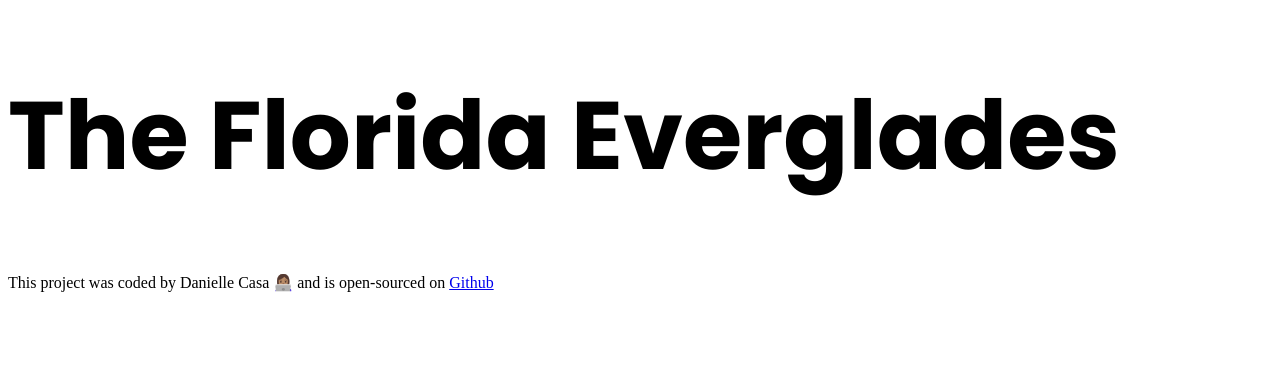
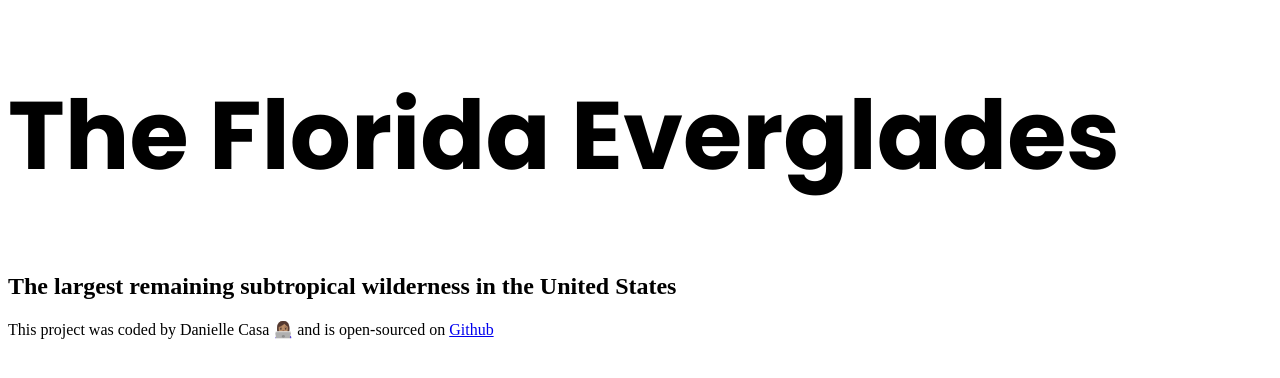
Before and after one commit to DCClara/everglades-travel-project, a plain HTML site: page index.html in a window 1280 px wide. Drawn offline with Linux system fonts and the light colour scheme.

Commit message:
added subtitle to homepage

```diff
--- a/index.html
+++ b/index.html
@@ -14,6 +14,7 @@
   </head>
   <body>
     <h1>The Florida Everglades</h1>
+    <h2>The largest remaining subtropical wilderness in the United States</h2>
     <footer>
       This project was coded by Danielle Casa 👩🏽‍💻 and is open-sourced on
       <a
```
